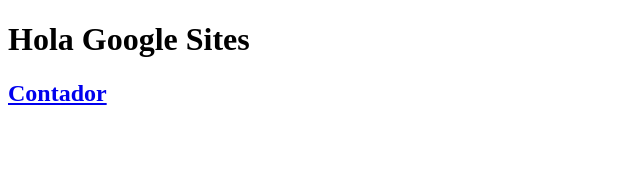
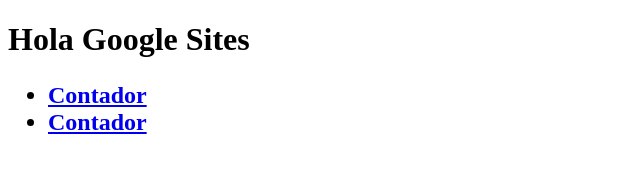
Before and after one commit to JuanLuiCa/RecursosInvitacionDigital, a plain HTML site: page index.html in a window 1280 px wide. Shown: the whole page, without its empty margins (0-640 px from the left). Drawn offline with Linux system fonts and the light colour scheme.

Commit message:
Add navigation list to index.html

```diff
--- a/index.html
+++ b/index.html
@@ -5,7 +5,16 @@
 
 <h1>Hola Google Sites</h1>
 <h2>
-  <a href="Contador.html">Contador</a>
+  <ul>
+    <li>
+      <a href="Contador.html">Contador</a>
+    </li>
+
+    <li>
+      <a href="ReproductorMp3.html">Contador</a>
+    </li>
+  </ul>
+
 </h2>
 </body>
 
```
